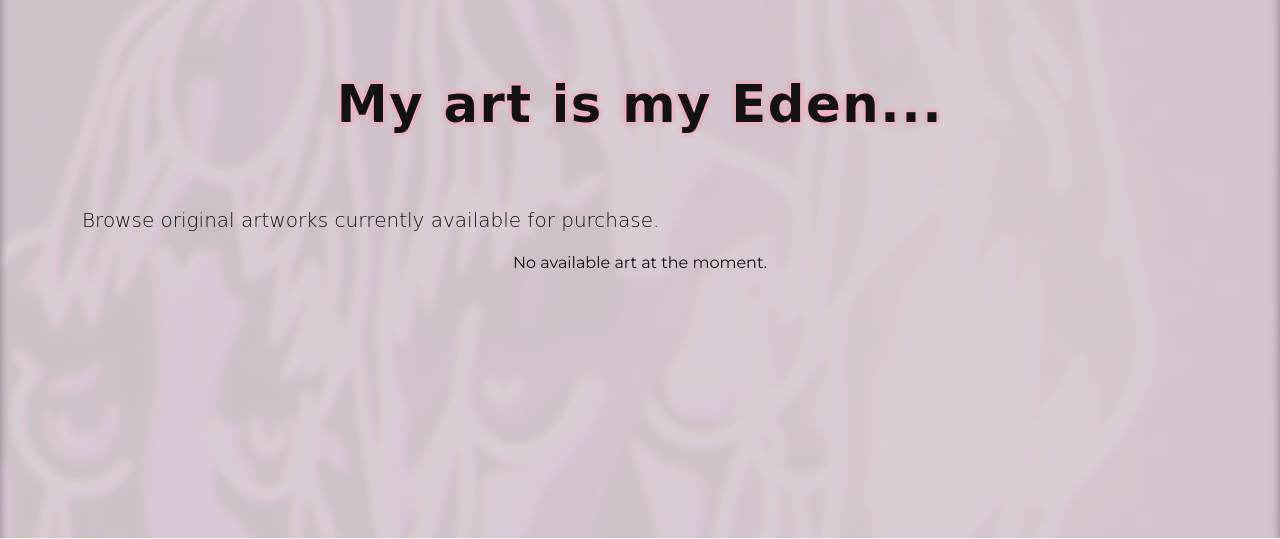
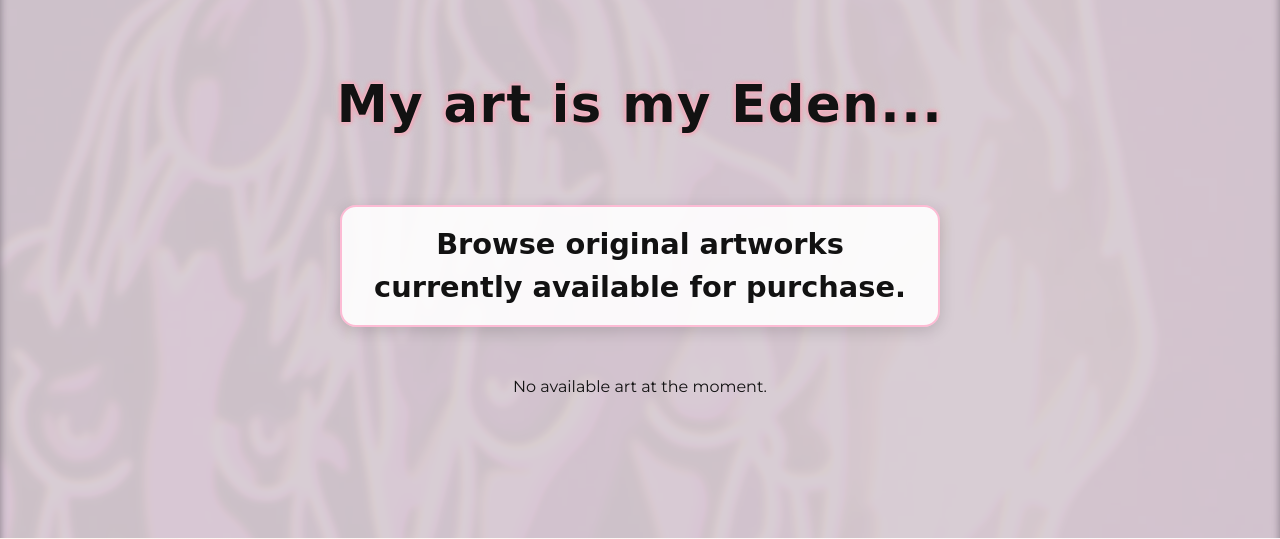
Before and after one commit to nazhameed/art-by-ck, a Django app: page /available-art/ in a window 1280 px wide. Shown: the part 116-655 px from the top of the page. Run offline with Django 5.2, Linux system fonts and the light colour scheme; data that the repository does not hold is empty; parts of the project's set-up code (start-up, migrations or seed data) failed here and were passed over; some web fonts are replaced.

Commit message:
feat: enhance text readability on available art page with improved styling

```diff
--- a/static/css/styles.css
+++ b/static/css/styles.css
@@ -318,6 +318,29 @@ body {
 
 .custom-text-shadow {
   text-shadow: 0 0 5px #ffffff, 0 0 5px #ff003b, 0 0 12px #cdcdcd, 0 0 3px #ededed;
+}
+
+/* Available Art Page Text Readability */
+body.available-art-background .lead.cedarville-cursive-regular {
+  color: #121212 !important;
+  background: rgba(255, 255, 255, 0.9);
+  padding: 1rem 2rem;
+  border-radius: 1rem;
+  text-align: center;
+  font-size: 1.8rem;
+  font-weight: 600;
+  margin: 0 auto 3rem auto;
+  max-width: 600px;
+  box-shadow: 0 0.25rem 1rem rgba(0, 0, 0, 0.15);
+  border: 2px solid rgba(var(--ck-accent-rgb), 0.3);
+  text-shadow: none;
+}
+
+body.available-art-background .lead.cedarville-cursive-regular:hover {
+  background: rgba(255, 255, 255, 0.95);
+  transform: translateY(-2px);
+  box-shadow: 0 0.5rem 1.5rem rgba(0, 0, 0, 0.2);
+  transition: all 0.3s ease;
 }
 
 /* Gallery masonry grid */
```
